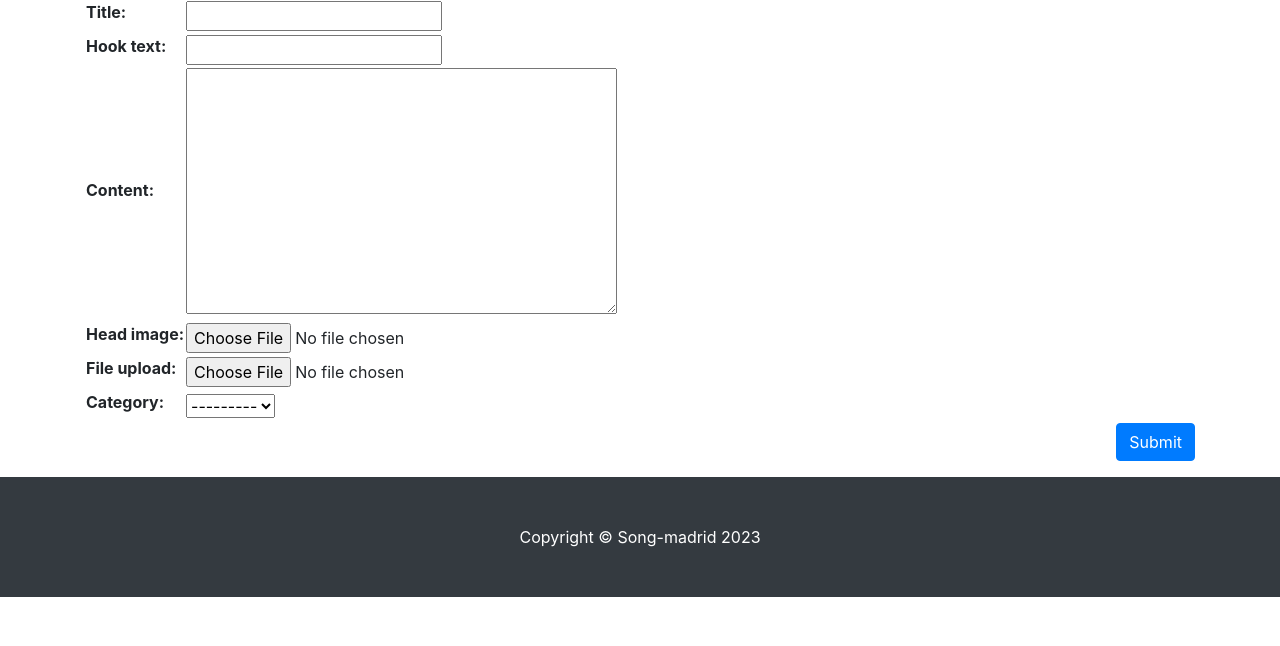
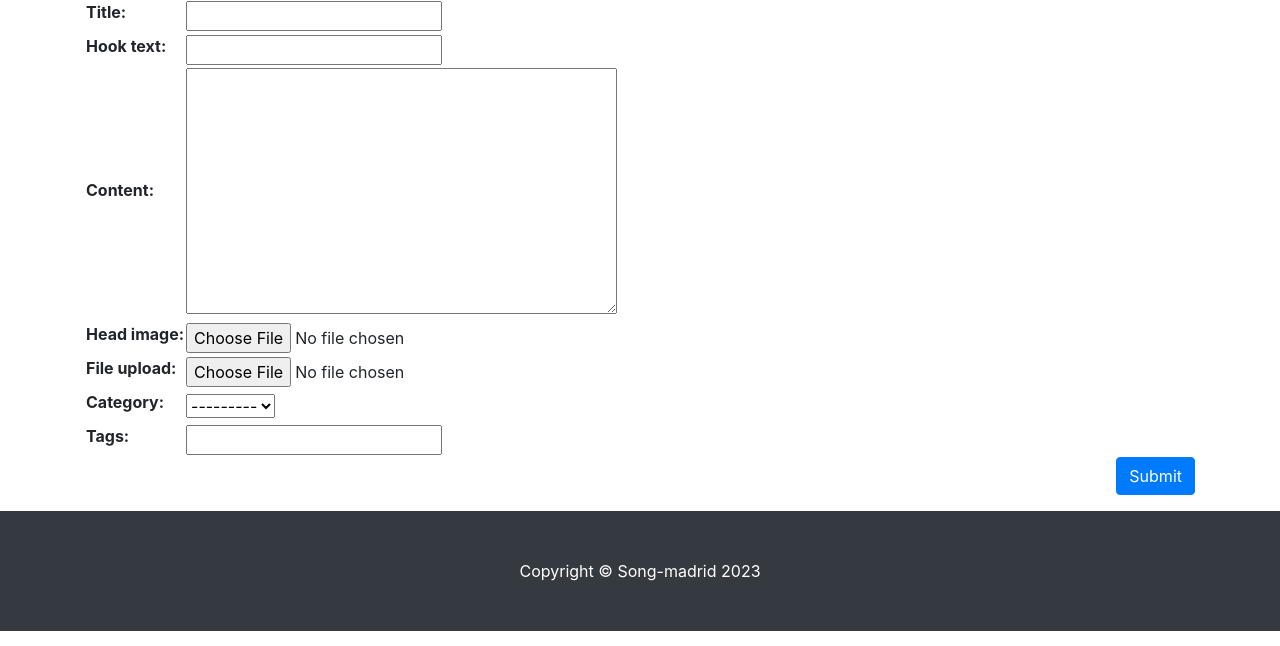
Before and after one commit to pinkmustard/cloud_native, a Django app: page /blog/create_post/ in a window 1280 px wide. Shown: the part 154-800 px from the top of the page. Run offline with Django 4.2, Linux system fonts and the light colour scheme; the visitor is signed in with stand-in values (Sample User, id 1); data that the repository does not hold is empty; some libraries are stand-ins or nearby versions.

Commit message:
포스트를 작성할 때 텍스트로 태그 지정

```diff
--- a/blog/templates/blog/post_form.html
+++ b/blog/templates/blog/post_form.html
@@ -8,6 +8,10 @@
     <form method="post" enctype="multipart/form-data">{% csrf_token %}
         <table><!--테이블 형태로 폼 구성-->
             {{ form }}
+            <tr> <!-- 템플릿 파일에 input 추가하기-->
+                <th><label for="id_tags_str">Tags:</label></th>
+                <td><input type="text" name="tags_str" id="id_tags_str"></td>
+            </tr>
         </table>
         <button type="submit" class="btn btn-primary float-right">Submit</button>
     </form>
--- a/blog/views.py
+++ b/blog/views.py
@@ -1,6 +1,7 @@
 from django.shortcuts import render, redirect
 from django.views.generic import ListView, DetailView, CreateView, UpdateView
 from django.contrib.auth.mixins import LoginRequiredMixin, UserPassesTestMixin
+from django.utils.text import slugify
 from .models import Post, Category, Tag
 from django.core.exceptions import PermissionDenied
 
@@ -37,7 +38,26 @@ class PostCreate(LoginRequiredMixin, UserPassesTestMixin, CreateView):
         current_user = self.request.user
         if current_user.is_authenticated and (current_user.is_staff or current_user.is_superuser):
             form.instance.author = current_user
-            return super(PostCreate, self).form_valid(form)
+            # name = 'tags_str'인 input요소에 입력된 값을 가져오기 위해 기능 추가
+            response = super(PostCreate, self).form_valid(form)
+
+            tags_str = self.request.POST.get('tags_str')
+            if tags_str:
+                tags_str = tags_str.strip()
+
+                tags_str = tags_str.replace(',', ';')
+                tags_list = tags_str.split(';')
+
+                for t in tags_list:
+                    t = t.strip()
+                    tag, is_tag_created = Tag.objects.get_or_create(name=t)
+                    if is_tag_created:
+                        tag.slug = slugify(t, allow_unicode=True)
+                        tag.save()
+                    self.object.tags.add(tag)
+
+            return response
+
         else:
             return redirect('/blog/')
 
```
